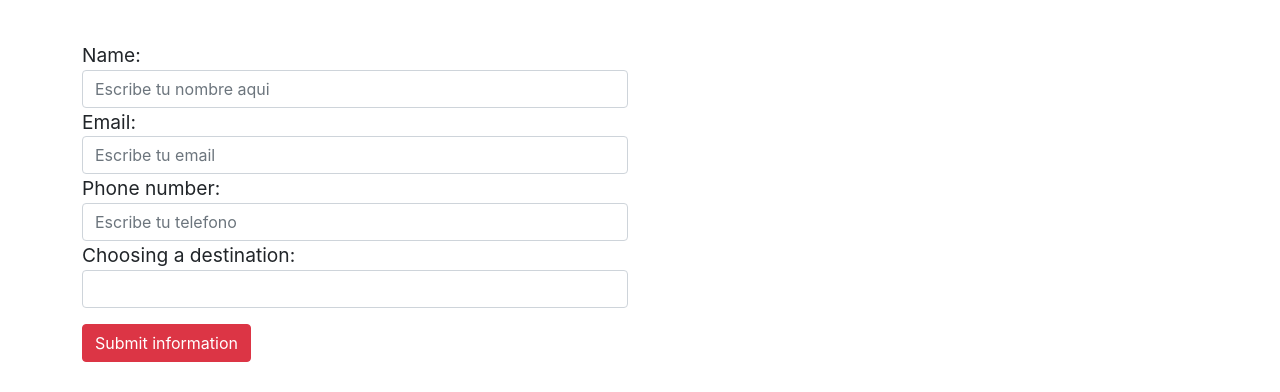
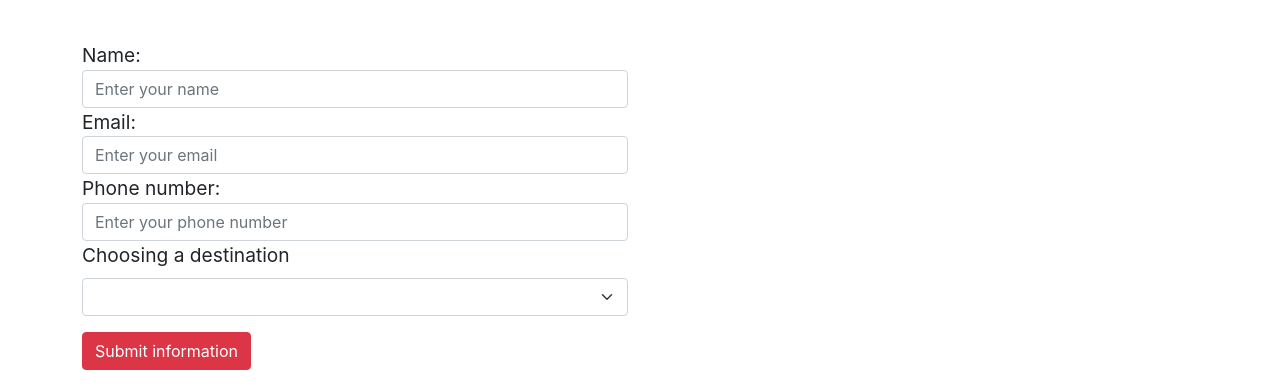
Before and after one commit to HENPERDIGON/Entrega-final-Macuira-Travel, a website: page paginas/contacto.html in a window 1280 px wide. Shown: the part 710-1102 px from the top of the page. Drawn offline with nearby package versions, Linux system fonts and the light colour scheme.

Commit message:
version final

```diff
--- a/paginas/contacto.html
+++ b/paginas/contacto.html
@@ -84,22 +84,22 @@
                                     <h2 class="mt-5">Schedule your trip in advance and enjoy it to the fullest.</h2>
                                     <div class="form-group mt-5">
                                         <label for="nombre">Name:</label>
-                                        <input type="text" placeholder="Escribe tu nombre aqui" class="form-control">
+                                        <input type="text" placeholder="Enter your name" class="form-control">
                                     </div>
 
                                     <div class="form-group">
                                         <label for="email">Email:</label>
-                                        <input type="text" placeholder="Escribe tu email" class="form-control">
+                                        <input type="text" placeholder="Enter your email" class="form-control">
                                     </div>
 
                                     <div class="form-group">
                                         <label for="telefono">Phone number:</label>
-                                        <input type="text" placeholder="Escribe tu telefono" class="form-control">
+                                        <input type="text" placeholder="Enter your phone number" class="form-control">
                                     </div>
 
                                     <div class="form-group">
-                                        <label for="destino">Choosing a destination:</label>
-                                        <select class="form-control" id="destino">
+                                        <label for="validationCustom04" class="form-label text-dark">Choosing a destination</label>
+                                        <select class="form-select" id="validationCustom04" required="">
                                             <option></option>
                                             <option>Parque natural La Macuira</option>
                                             <option>Serrania de la Macarena</option>
```
